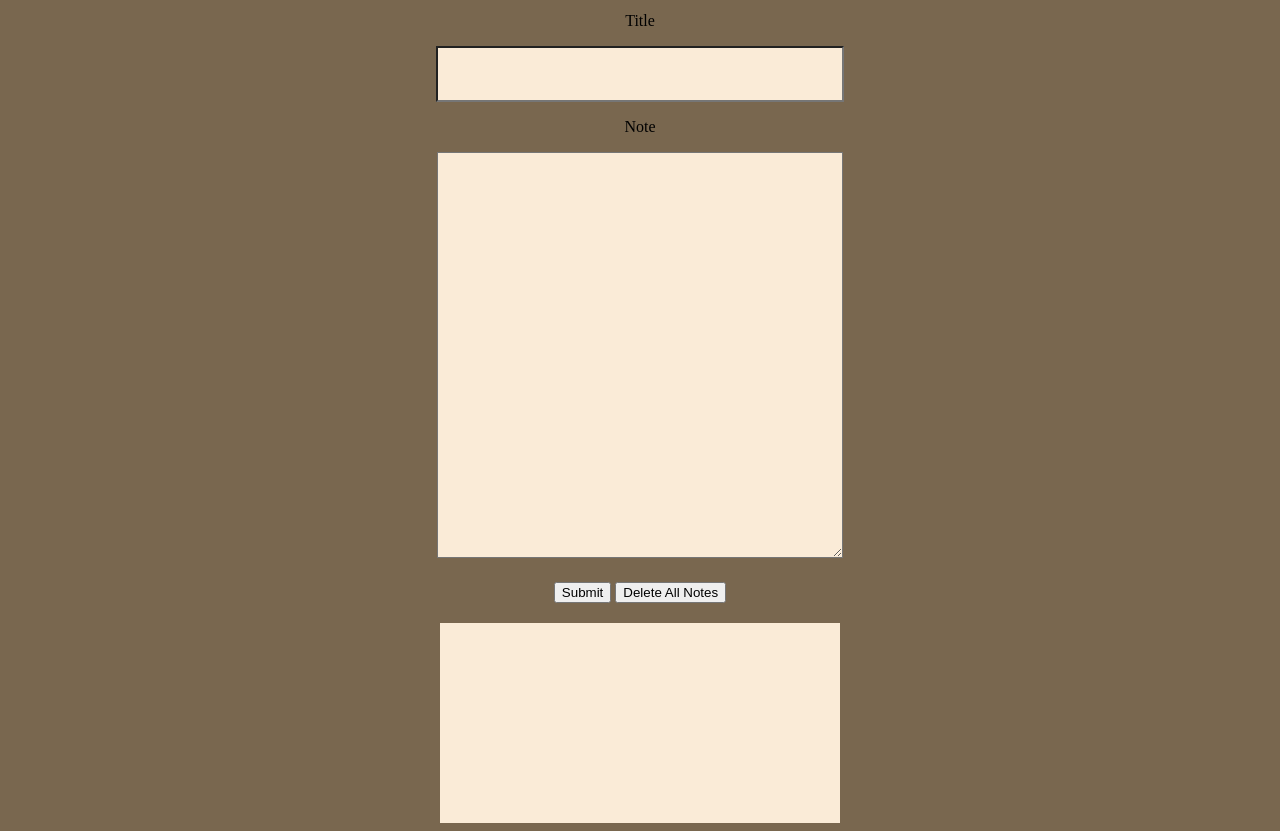
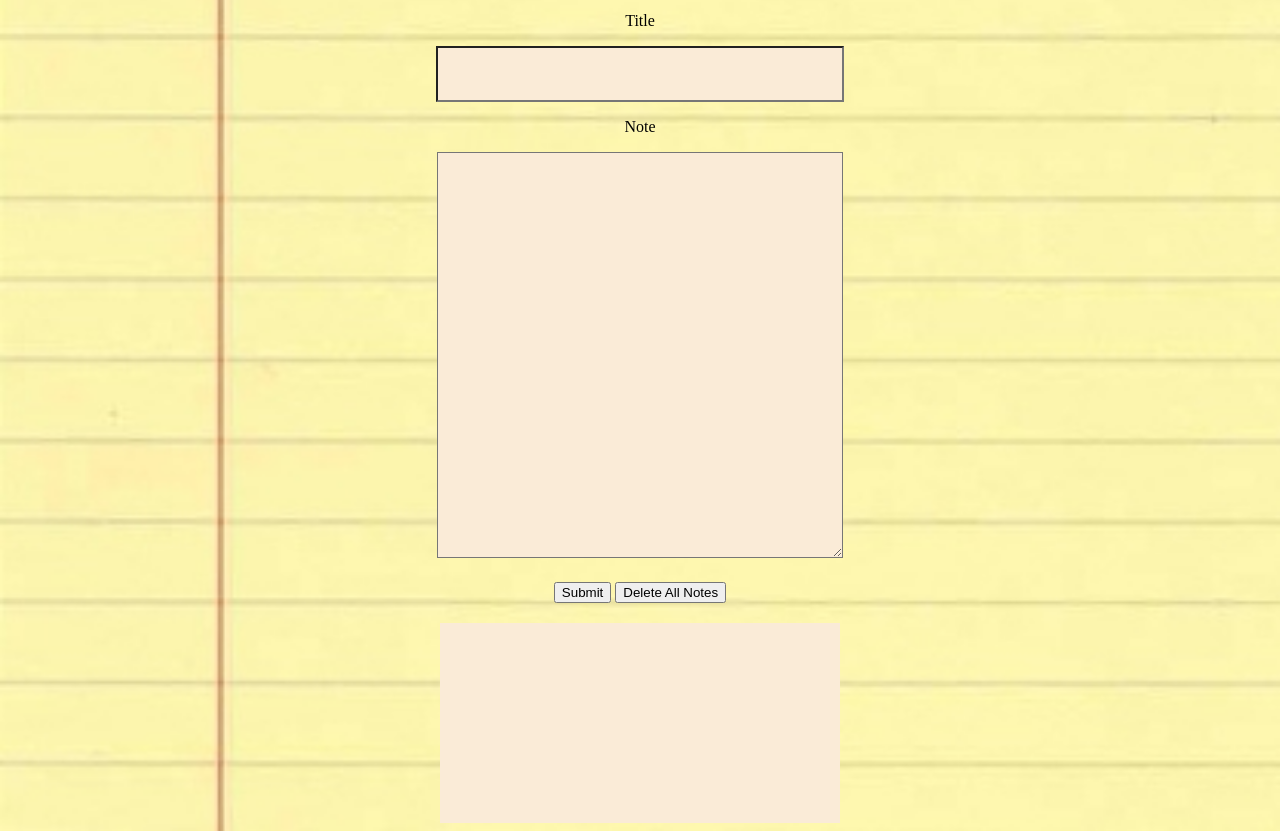
Before and after one commit to JZepeda1000/Note-Taker, a website: page main/index.html in a window 1280 px wide. Shown: the part 89-920 px from the top of the page. Drawn offline with nearby package versions, Linux system fonts and the light colour scheme; no server answers.

Commit message:
added background image

```diff
--- a/main/index.html
+++ b/main/index.html
@@ -6,11 +6,13 @@
     <style>
       body {
         text-align: center;
-        background-color: rgb(121, 103, 79);
+        background-image: url("images/paper.jpg");
+        background-size: cover;
+        /* background-color: rgb(121, 103, 79); */
       }
       h1 {
         font-size: 40px;
-        color: white;
+        color: black;
       }
       .delete {
         margin-left: 20px;
```
Also changed, not shown: main/images/paper.jpg (added).
